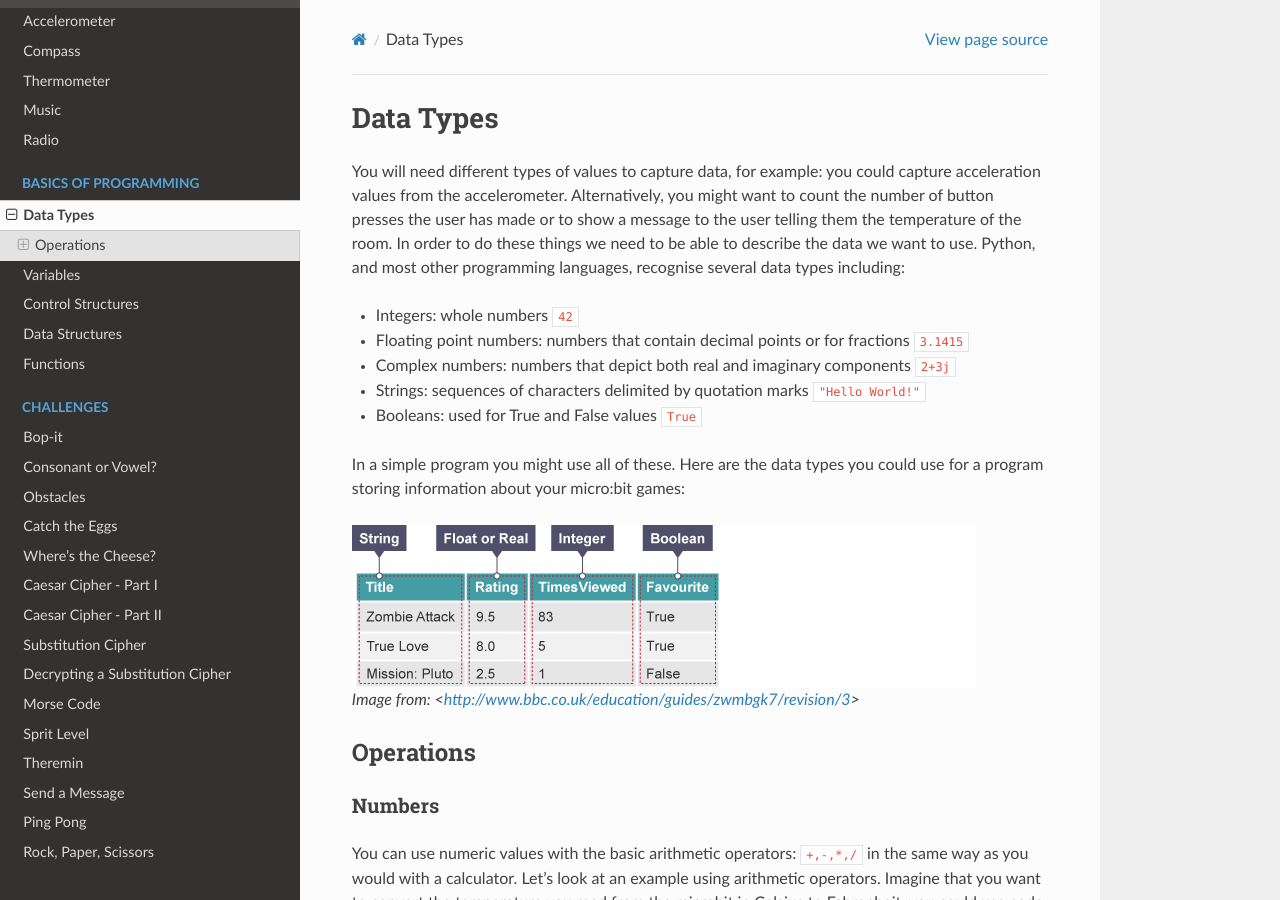
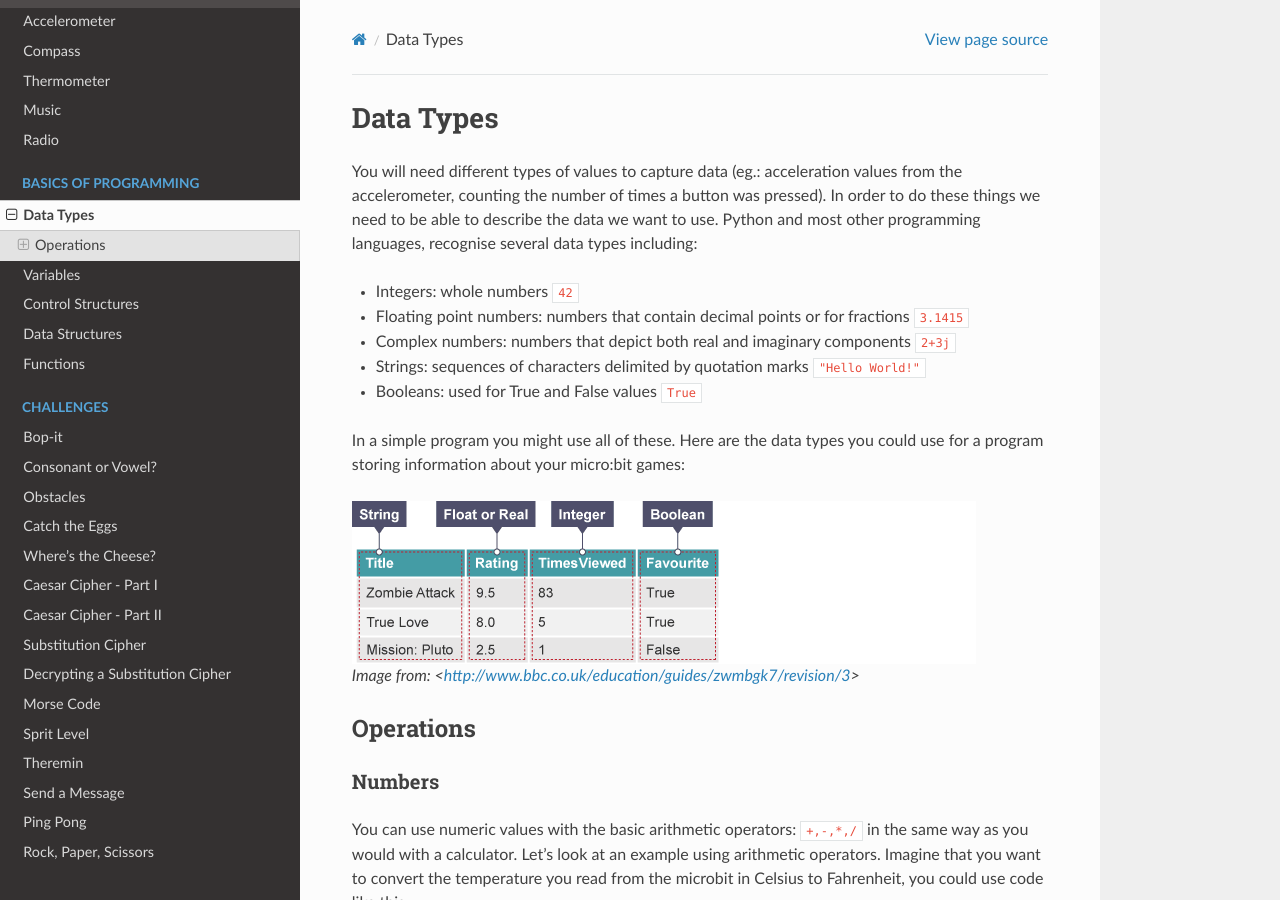
Before and after one commit to rharbird/microbit-challenges, a Sphinx documentation site: the page built from docs/source/basics/data_types.rst, in a window 1280 px wide and 900 px high. Built offline with Sphinx 7.4.7 and the Read the Docs theme 2.0.0, drawn with Linux system fonts in a browser that asks for light colours; pages that are not in the unit, such as notebooks, are missing from menus.

Commit message:
Modify introduction

```diff
--- a/docs/source/basics/data_types.rst
+++ b/docs/source/basics/data_types.rst
@@ -2,9 +2,8 @@
 Data Types
 ***********
 
-You will need different types of values to capture data, for example: you could capture acceleration values from the accelerometer. Alternatively, you might
-want to count the number of button presses the user has made or to show a message to the user telling them the temperature of the room. In order to do these things
-we need to be able to describe the data we want to use. Python, and most other programming languages, recognise several data types including:
+You will need different types of values to capture data (eg.: acceleration values from the accelerometer, counting the number of times a button was pressed). In order to
+do these things we need to be able to describe the data we want to use. Python and most other programming languages, recognise several data types including:
 
 * Integers: whole numbers ``42``
 * Floating point numbers: numbers that contain decimal points or for fractions ``3.1415``
```
